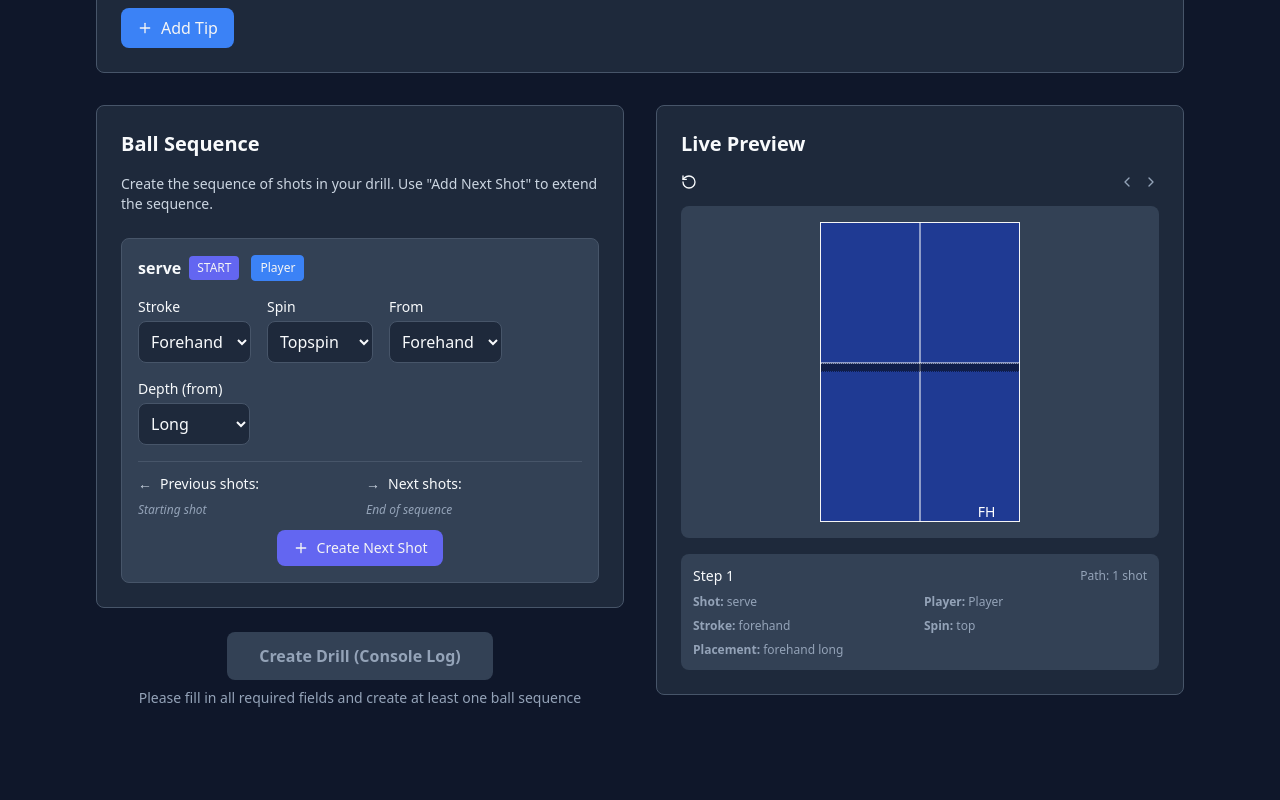
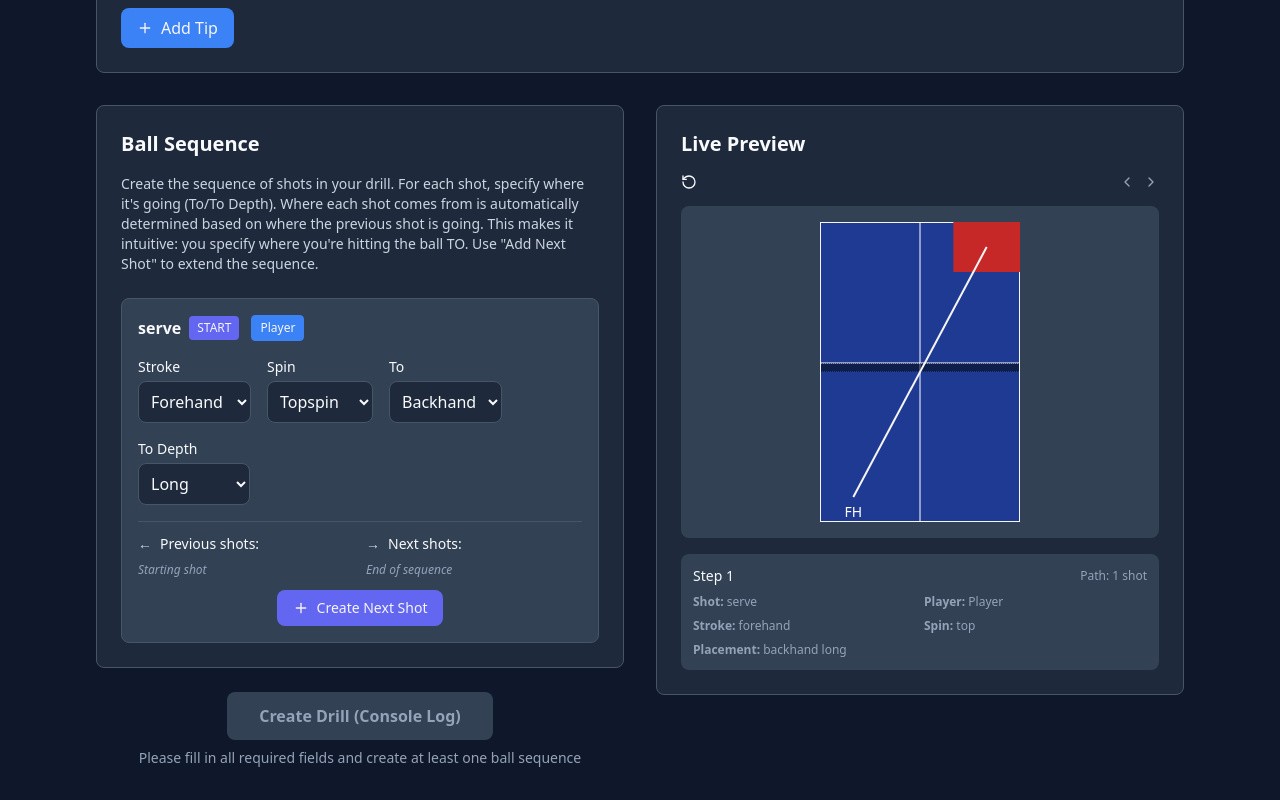
Before and after one commit to RowMur/ttdrills, a Next.js app: page /create in a window 1280 px wide. Shown: the part 981-1781 px from the top of the page. Before the commit the page ends 1721 px from the top, so only its background shows below. Built offline with nearby package versions, Linux system fonts and the light colour scheme.

Commit message:
refactor: store to rather than from placement on a shot

```diff
--- a/src/app/create/page.tsx
+++ b/src/app/create/page.tsx
@@ -8,6 +8,7 @@ import { DrillDiagram } from "@/components/DrillDiagram/DrillDiagram";
 import { ControlButton } from "@/components/ControlButton";
 import { useDrillState } from "@/hooks/useDrillState";
 import { Drill, DifficultyLevel, DrillCategory, StepGraph } from "@/types";
+import { getEffectivePlacement } from "@/utils/drillUtils";
 import {
   ChevronLeft,
   ChevronRight,
@@ -39,7 +40,7 @@ export default function CreateDrillPage() {
         ball: {
           stroke: "forehand",
           spin: "top",
-          placement: { depth: "long", direction: "forehand" },
+          placement: { depth: "long", direction: "backhand" },
           isOpponent: false,
         },
       },
@@ -104,7 +105,7 @@ export default function CreateDrillPage() {
             ball: {
               stroke: "forehand",
               spin: "top",
-              placement: { depth: "long", direction: "forehand" },
+              placement: { depth: "long", direction: "backhand" },
               isOpponent: false,
             },
           },
@@ -339,8 +340,8 @@ export default function CreateDrillPage() {
                             {drillState.availableNextNodes.map((node, i) => (
                               <span key={node.id} className="text-xs">
                                 <span className="bg-primary/20 text-primary px-2 py-1 rounded">
-                                  {node.ball.placement.depth}{" "}
-                                  {node.ball.placement.direction}
+                                  {getEffectivePlacement(node).depth}{" "}
+                                  {getEffectivePlacement(node).direction}
                                 </span>
                                 {i <
                                   drillState.availableNextNodes.length - 1 && (
@@ -528,14 +529,16 @@ export default function CreateDrillPage() {
                                 Placement:
                               </span>
                               <div className="text-text-subtle">
-                                {
-                                  ballSequence.nodes[drillState.nodeId]?.ball
-                                    .placement.direction
-                                }{" "}
-                                {
-                                  ballSequence.nodes[drillState.nodeId]?.ball
-                                    .placement.depth
-                                }
+                                {(() => {
+                                  const node =
+                                    ballSequence.nodes[drillState.nodeId];
+                                  if (node) {
+                                    const placement =
+                                      getEffectivePlacement(node);
+                                    return `${placement.direction} ${placement.depth}`;
+                                  }
+                                  return "final shot";
+                                })()}
                               </div>
                             </div>
                           </div>
@@ -554,8 +557,8 @@ export default function CreateDrillPage() {
                             {drillState.availableNextNodes.map((node, i) => (
                               <span key={node.id} className="text-sm">
                                 <span className="bg-primary/20 text-primary px-3 py-1 rounded-full">
-                                  {node.ball.placement.depth}{" "}
-                                  {node.ball.placement.direction}
+                                  {getEffectivePlacement(node).depth}{" "}
+                                  {getEffectivePlacement(node).direction}
                                 </span>
                                 {i <
                                   drillState.availableNextNodes.length - 1 && (
--- a/src/components/DrillDiagram/DrillView.tsx
+++ b/src/components/DrillDiagram/DrillView.tsx
@@ -3,6 +3,10 @@ import { Table } from "@/components/DrillDiagram/Table";
 import { shotTypeShorthand } from "@/data";
 import { Drill } from "@/types";
 import { getCoords } from "@/utils/coords";
+import {
+  getEffectivePlacement,
+  getEffectiveFromPlacement,
+} from "@/utils/drillUtils";
 
 type Props = {
   drill: Drill;
@@ -21,37 +25,37 @@ export const DrillView = ({ drill, nodeId, height, width }: Props) => {
     return null;
   }
 
+  // Get where the current shot is coming from and going to
+  const fromPlacement = getEffectiveFromPlacement(out, drill.graph);
+  const toPlacement = getEffectivePlacement(out);
+
+  // Start position: where the current shot is coming from (same side as the player)
   const [startX, startY] = getCoords(
     height,
     width,
-    out.ball.placement,
+    fromPlacement || { depth: "long", direction: "backhand" },
     out.ball.isOpponent
   );
-  const endCoords = incomingOptions.map((i) =>
-    getCoords(
+
+  // End position: where the current shot is going to (opposite side)
+  const [endX, endY] = getCoords(
     height,
     width,
-      i?.ball.placement || {
-        depth: "long",
-        direction: out.ball.placement.direction,
-      },
-      i?.ball.isOpponent || false
-    )
+    toPlacement,
+    !out.ball.isOpponent // Opposite side
   );
 
   return (
     <svg width={width} height={height} xmlns="http://www.w3.org/2000/svg">
       <Table height={height} width={width} />
-      {incomingOptions.map((incoming) => (
+      {/* Highlight where the current shot is going to (opposite side) */}
       <HighlightedSection
-          key={incoming.id}
         tableHeight={height}
         tableWidth={width}
-          placement={incoming.ball.placement}
-          isOpponent={incoming.ball.isOpponent}
+        placement={toPlacement}
+        isOpponent={!out.ball.isOpponent} // Opposite side
         spin={out.ball.spin}
       />
-      ))}
       <text
         x={startX}
         y={out.ball.isOpponent ? startY - 10 : startY + 20}
@@ -61,20 +65,15 @@ export const DrillView = ({ drill, nodeId, height, width }: Props) => {
       >
         {shotTypeShorthand[out.ball.stroke]}
       </text>
-      {incomingOptions.map((incoming, index) => {
-        const [endX, endY] = endCoords[index];
-        return (
+      {/* Draw the shot trajectory from where it comes from to where it goes */}
       <line
-            key={incoming.id}
         x1={startX}
         y1={startY}
         x2={endX}
         y2={endY}
         className="stroke-2 stroke-white"
-            strokeDasharray={incomingOptions.length > 1 ? "4,2" : "none"}
+        strokeDasharray="none"
       />
-        );
-      })}
     </svg>
   );
 };
--- a/src/components/DrillFormSequence.tsx
+++ b/src/components/DrillFormSequence.tsx
@@ -15,8 +15,8 @@ type NodeFormData = {
   name: string;
   stroke: ShotType;
   spin: Spin;
-  depth: Placement["depth"];
-  direction: Placement["direction"];
+  toDepth: Placement["depth"];
+  toDirection: Placement["direction"];
   isOpponent: boolean;
   prev: string[];
   next: string[];
@@ -39,8 +39,8 @@ export const DrillFormSequence = ({ sequence, onChange }: Props) => {
         name: node.id, // Use ID as name initially
         stroke: node.ball.stroke,
         spin: node.ball.spin,
-        depth: node.ball.placement.depth,
-        direction: node.ball.placement.direction,
+        toDepth: node.ball.placement.depth,
+        toDirection: node.ball.placement.direction,
         isOpponent: node.ball.isOpponent,
         prev: node.prev || [],
         next: node.next || [],
@@ -53,8 +53,8 @@ export const DrillFormSequence = ({ sequence, onChange }: Props) => {
       name: "Serve",
       stroke: "forehand",
       spin: "top",
-      depth: "long",
-      direction: "forehand",
+      toDepth: "long",
+      toDirection: "backhand",
       isOpponent: false,
       prev: [],
       next: [],
@@ -145,8 +145,8 @@ export const DrillFormSequence = ({ sequence, onChange }: Props) => {
       name: "",
       stroke: "forehand",
       spin: "top",
-      depth: "long",
-      direction: "forehand",
+      toDepth: "long",
+      toDirection: "backhand",
       isOpponent: !currentNode.isOpponent, // Automatically alternate between player and opponent
       prev: [currentNode.id],
       next: [],
@@ -542,8 +542,8 @@ export const DrillFormSequence = ({ sequence, onChange }: Props) => {
           stroke: nodeData.stroke,
           spin: nodeData.spin,
           placement: {
-            depth: nodeData.depth,
-            direction: nodeData.direction,
+            depth: nodeData.toDepth,
+            direction: nodeData.toDirection,
           },
           isOpponent: nodeData.isOpponent,
         },
@@ -560,8 +560,11 @@ export const DrillFormSequence = ({ sequence, onChange }: Props) => {
     <div className="space-y-6">
       <div>
         <p className="text-text-muted text-sm">
-          Create the sequence of shots in your drill. Use &quot;Add Next
-          Shot&quot; to extend the sequence.
+          Create the sequence of shots in your drill. For each shot, specify
+          where it&apos;s going (To/To Depth). Where each shot comes from is
+          automatically determined based on where the previous shot is going.
+          This makes it intuitive: you specify where you&apos;re hitting the
+          ball TO. Use &quot;Add Next Shot&quot; to extend the sequence.
         </p>
       </div>
 
@@ -699,17 +702,17 @@ export const DrillFormSequence = ({ sequence, onChange }: Props) => {
                   </select>
                 </div>
 
-                {/* Direction */}
+                {/* To Direction */}
                 <div>
                   <label className="block text-sm font-medium text-text mb-1">
-                    From
+                    To
                   </label>
                   <select
-                    value={node.direction}
+                    value={node.toDirection}
                     onChange={(e) =>
                       updateNode(
                         index,
-                        "direction",
+                        "toDirection",
                         e.target.value as Placement["direction"]
                       )
                     }
@@ -721,17 +724,17 @@ export const DrillFormSequence = ({ sequence, onChange }: Props) => {
                   </select>
                 </div>
 
-                {/* Depth */}
+                {/* To Depth */}
                 <div>
                   <label className="block text-sm font-medium text-text mb-1">
-                    Depth (from)
+                    To Depth
                   </label>
                   <select
-                    value={node.depth}
+                    value={node.toDepth}
                     onChange={(e) =>
                       updateNode(
                         index,
-                        "depth",
+                        "toDepth",
                         e.target.value as Placement["depth"]
                       )
                     }
--- a/src/comprehensiveDrills.ts
+++ b/src/comprehensiveDrills.ts
@@ -31,7 +31,7 @@ export const COMPREHENSIVE_DRILLS: Drill[] = [
           ball: {
             spin: "top",
             stroke: "backhand",
-            placement: { depth: "long", direction: "backhand" },
+            placement: { depth: "long", direction: "forehand" },
             isOpponent: false,
           },
         },
@@ -53,7 +53,7 @@ export const COMPREHENSIVE_DRILLS: Drill[] = [
           ball: {
             spin: "top",
             stroke: "backhand",
-            placement: { depth: "long", direction: "backhand" },
+            placement: { depth: "long", direction: "forehand" },
             isOpponent: false,
           },
         },
@@ -75,7 +75,7 @@ export const COMPREHENSIVE_DRILLS: Drill[] = [
           ball: {
             spin: "top",
             stroke: "forehand",
-            placement: { depth: "long", direction: "forehand" },
+            placement: { depth: "long", direction: "backhand" },
             isOpponent: false,
           },
         },
@@ -97,7 +97,7 @@ export const COMPREHENSIVE_DRILLS: Drill[] = [
           ball: {
             spin: "top",
             stroke: "forehand",
-            placement: { depth: "long", direction: "forehand" },
+            placement: { depth: "long", direction: "backhand" },
             isOpponent: false,
           },
         },
@@ -146,7 +146,7 @@ export const COMPREHENSIVE_DRILLS: Drill[] = [
           ball: {
             spin: "top",
             stroke: "backhand",
-            placement: { depth: "long", direction: "backhand" },
+            placement: { depth: "long", direction: "forehand" },
             isOpponent: false,
           },
         },
@@ -190,7 +190,7 @@ export const COMPREHENSIVE_DRILLS: Drill[] = [
           ball: {
             spin: "top",
             stroke: "forehand",
-            placement: { depth: "long", direction: "forehand" },
+            placement: { depth: "long", direction: "backhand" },
             isOpponent: false,
           },
         },
--- a/src/hooks/useDrillState.ts
+++ b/src/hooks/useDrillState.ts
@@ -1,5 +1,4 @@
 import { Drill, Node } from "@/types";
-import { isPlaceholderPositioningNode } from "@/utils/isPlaceholderPositioningNode";
 import { useCallback, useMemo, useState } from "react";
 
 type Input = {
@@ -10,6 +9,7 @@ export const useDrillState = (input: Input) => {
   const { drill } = input;
 
   const [path, setPath] = useState([drill.graph.entryPoint]);
+  console.log("path", path);
   const nodeId = path[path.length - 1];
   const [selectingNextNode, setSelectingNextNode] = useState(false);
 
@@ -22,7 +22,7 @@ export const useDrillState = (input: Input) => {
     const availableNextNodes: Node[] | undefined = [];
     for (const nextNodeId of nextNodeIds) {
       const nextNode = drill.graph.nodes[nextNodeId];
-      if (!isPlaceholderPositioningNode(nextNode)) {
+      if (nextNode) {
         availableNextNodes.push(nextNode);
       }
     }
--- a/src/types.ts
+++ b/src/types.ts
@@ -21,7 +21,8 @@ export type ShotType = "forehand" | "backhand" | "serve";
 export type Ball = {
   stroke: ShotType;
   spin: Spin;
-  placement: Placement;
+  placement: Placement; // Where the shot is going (user specifies)
+  // fromPlacement?: Placement; // Where the shot is coming from (derived from previous shot)
   isOpponent: boolean;
   // repetition?: Repetition;
 };
--- /dev/null
+++ b/src/utils/drillUtils.ts
@@ -0,0 +1,28 @@
+import { StepGraph, Node, Placement } from "@/types";
+
+/**
+ * Gets the effective "from" placement for a shot by deriving it from the previous shot's "placement".
+ * This is always calculated at runtime - no stored fromPlacement needed.
+ */
+export function getEffectiveFromPlacement(
+  node: Node,
+  graph: StepGraph
+): Placement | undefined {
+  // Derive from the previous shot's "placement"
+  const prevNodes = node.prev || [];
+  if (prevNodes.length > 0) {
+    const prevNode = graph.nodes[prevNodes[0]];
+    if (prevNode) {
+      return prevNode.ball.placement;
+    }
+  }
+
+  return undefined;
+}
+
+/**
+ * Gets the effective "placement" for a shot (where it's going).
+ */
+export function getEffectivePlacement(node: Node): Placement {
+  return node.ball.placement;
+}
--- a/src/utils/isPlaceholderPositioningNode.ts
+++ /dev/null
@@ -1,5 +0,0 @@
-import type { Node } from "@/types";
-
-export const isPlaceholderPositioningNode = (node: Node): boolean => {
-  return node.next === null || node.next.length === 0;
-};
```
Also changed, not shown: src/app/drills/[drill]/_components/DiagramSection.tsx (+17 -16 lines), src/app/drills/[drill]/_components/NodeTD.tsx (+19 -3 lines), src/components/DrillDiagram/DrillDiagram.tsx (+7 -4 lines). Lines whose indentation alone changed are shown as unchanged.
